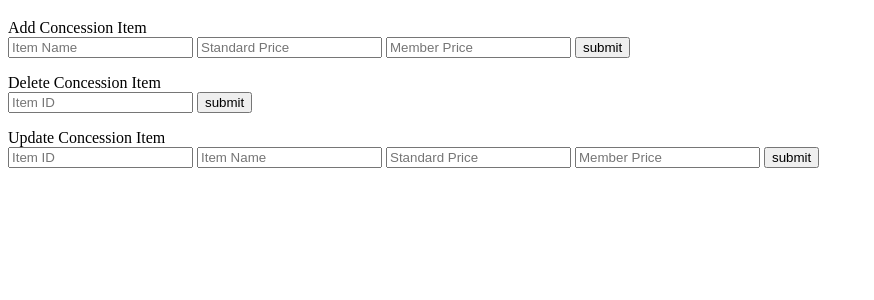
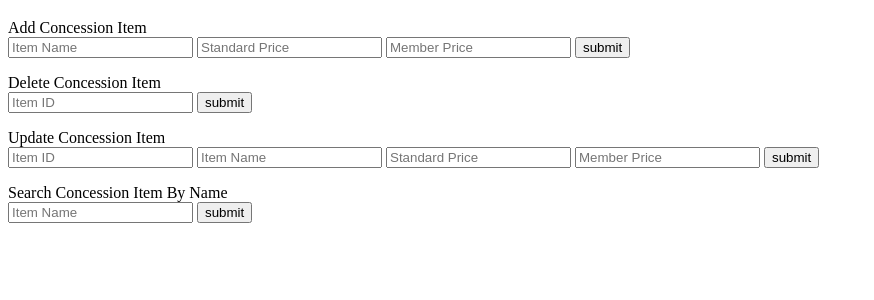
Before and after one commit to jtoallen/340database, a Node server app: page /concession_items in a window 1280 px wide. Shown: the part 355-655 px from the top of the page, without its empty margins (0-874 px from the left). Run offline with Node 20, Linux system fonts and the light colour scheme; data comes from the database, SQL or seed files in the repository; some libraries are stand-ins or nearby versions.

Commit message:
added searc form on concession items hbs and app.get for concession items search. search is non-functional

```diff
--- a/app.js
+++ b/app.js
@@ -82,6 +82,28 @@
 		} else {
 			res.redirect('/concession_items');
 		}
+	});
+});
+
+
+app.get('/concession_items_search', function (req, res) {
+	console.log("concession items search")
+	console.log(req.query.itemID)
+	searchQuery = "SELECT itemName FROM `ConcessionItems` WHERE `itemName` = (?) ";
+	// searchQuery = "SELECT * FROM `ConcessionItems` WHERE `itemName` = (?) ";
+	// searchQuery = "SELECT * FROM `ConcessionItems`";
+	var context = {};
+	var mysql = req.app.get('mysql');
+	// var search = [req.body.itemName];
+	mysql.pool.query(searchQuery, function (error, results, fields) {
+		if (error) {
+			res.write(JSON.stringify(error));
+			res.end();
+		}
+		context.concession_items = results;
+		// console.log(context.concession_items_search)
+		// console.log({ context: results })
+		res.render('/concession_items', context);
 	});
 });
 
--- a/views/404.hbs
+++ /dev/null
@@ -1 +0,0 @@
-<h1>404 Page Cannot Be Found</h1>
--- a/views/concession_items.hbs
+++ b/views/concession_items.hbs
@@ -80,7 +80,14 @@
         <input id="memberPrice" type="number" step="0.01" name="memberPrice" placeholder="Member Price" required>
         <input id="submit" type="submit" value="submit">
         </p>
+    </form>
 
+    <form id="concessionSearch" action="/concession_items_search" method="get">
+        <p>
+        <div>Search Concession Item By Name</div>
+        <input id="itemName" type="text" name="itemName" placeholder="Item Name" required>
+        <input id="itemName" type="submit" value="submit">
+        </p>
     </form>
 
 </body>
```
